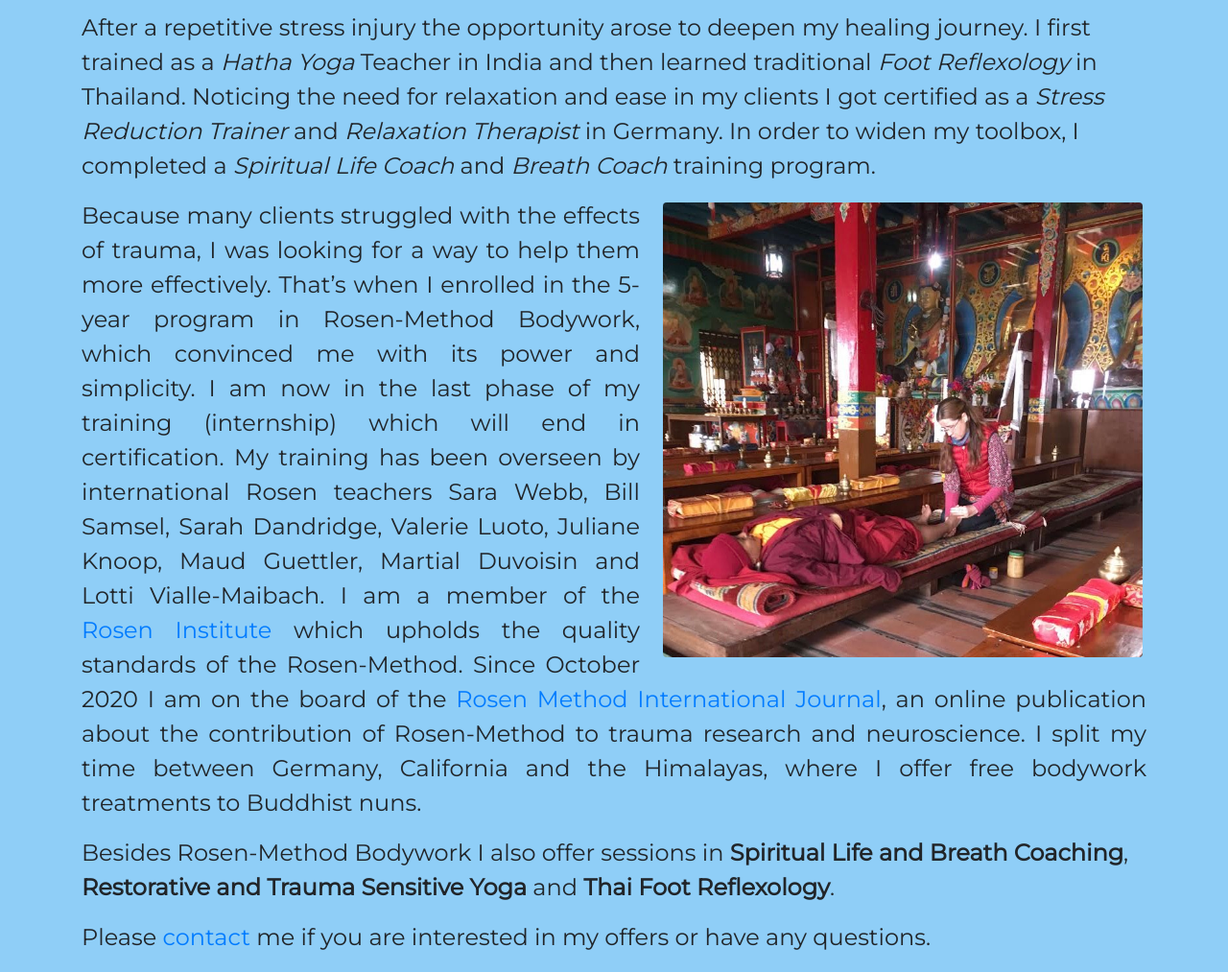
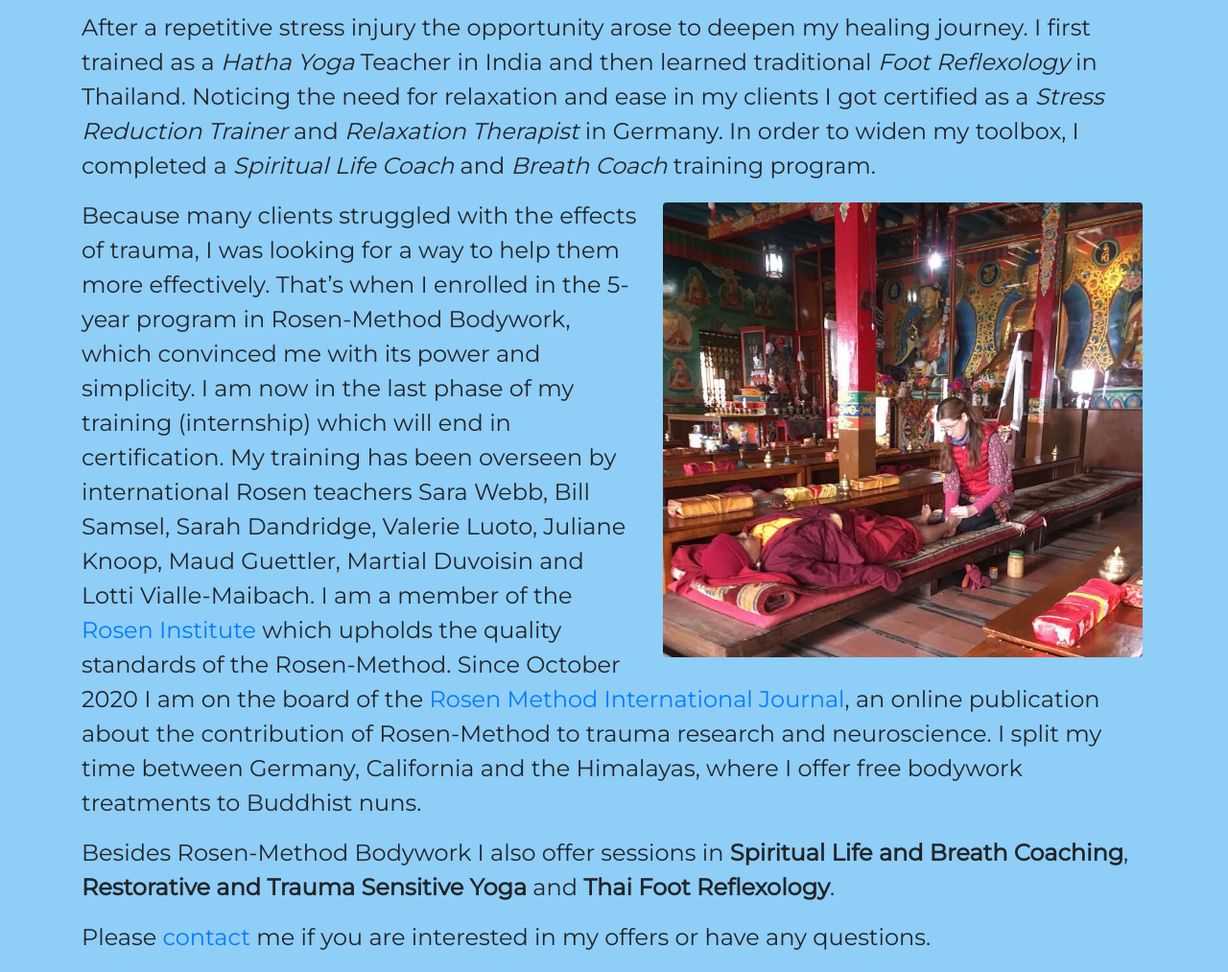
Before and after one commit to thorndeux/webpage_anette, a Flask app: page /about in a window 1280 px wide. Shown: the part 1100-2113 px from the top of the page at 96% size. Run offline with Flask 2, Linux system fonts and the light colour scheme; some libraries are stand-ins or nearby versions.

Commit message:
Minor text editing

```diff
--- a/templates/about.html
+++ b/templates/about.html
@@ -30,7 +30,7 @@
             Reduction Trainer</i> and <i>Relaxation Therapist</i> in Germany. In order to widen my toolbox, I completed a <i>Spiritual Life Coach</i> and
             <i>Breath Coach</i> training program.</p>
         <img src="static/images/foot_massage.jpeg" class="d-none d-sm-inline img-fluid rounded float-right m-1 ml-4" width="500px" alt="Foot massage">
-        <p class="text-justify">Because many clients struggled with the effects of trauma, I was looking for a way to help them more effectively. That’s when I enrolled in the 5-year
+        <p class="text-left text-sm-justify">Because many clients struggled with the effects of trauma, I was looking for a way to help them more effectively. That’s when I enrolled in the 5-year
             program in Rosen-Method Bodywork, which convinced me with its power and simplicity. I am now in the last phase of my training (internship) which will end
             in certification. My training has been overseen by international Rosen teachers Sara Webb, Bill Samsel, Sarah Dandridge, Valerie Luoto, Juliane Knoop,
             Maud Guettler, Martial Duvoisin and Lotti Vialle-Maibach. I am a member of the <a href="https://roseninstitute.net" target="_blank">Rosen Institute</a>
@@ -60,7 +60,7 @@
             Um meine Toolbox zu erweitern und Menschen zu helfen, ihre Lebensträume umzusetzen, machte ich eine Ausbildung zum <i>Spiritual Life Coach</i>
             und zum Atem Coach.</p>
         <img src="static/images/foot_massage.jpeg" class="d-none d-sm-inline img-fluid rounded float-right m-1 ml-4" width="500px" alt="Foot massage">
-        <p class="text-justify">Auf der Suche nach einer Technik die Menschen helfen kann, ihre unbewussten Muster  zu sehen und zu lösen, fand ich schliesslich die
+        <p class="text-left text-sm-justify">Auf der Suche nach einer Technik die Menschen helfen kann, ihre unbewussten Muster  zu sehen und zu lösen, fand ich schliesslich die
             Rosen-Methode. Ich entschied mich für die ausführliche 5-jährige Ausbildung und befinde mich im Moment im letzten Abschnitt, welcher der
             Zertifizierung voraus geht. Mein Wissen habe ich bei international renommierten Rosen-Lehrern wie Juliane Knoop, Maud Guettler, Martial Duvoisin,
             Lotti Vialle-Maibach, Valerie Luoto, Bill Samsel, Sarah Dandridge und Sara Webb erworben. Ich bin seit 2019 Mitglied im
```
